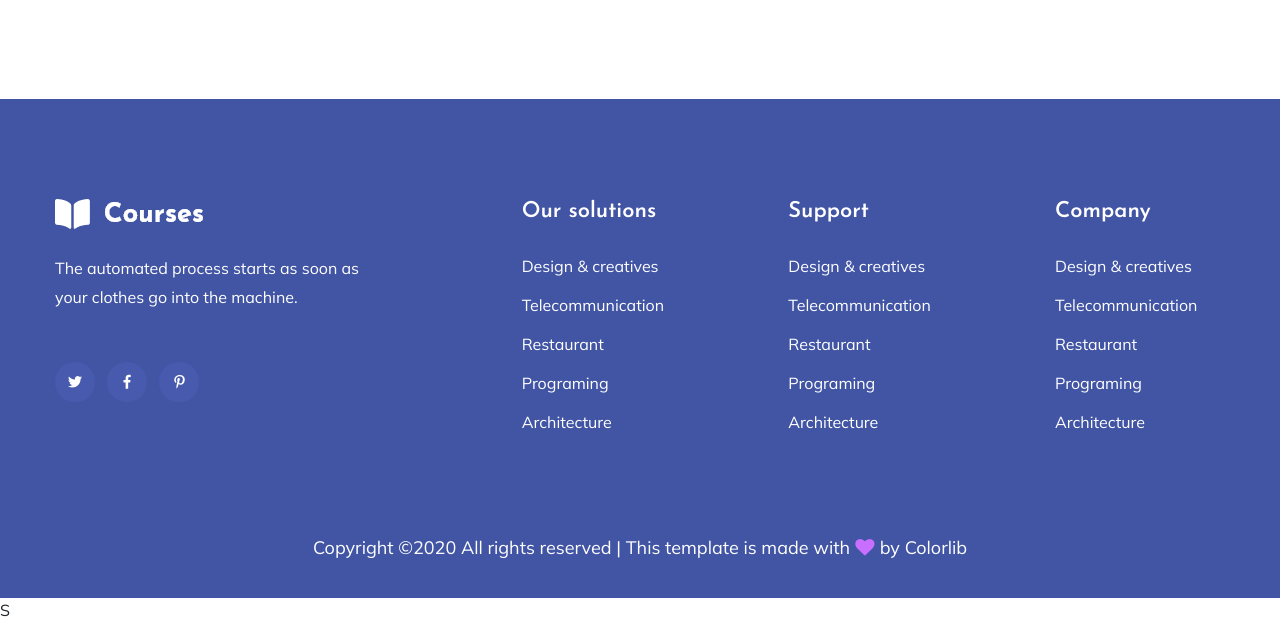
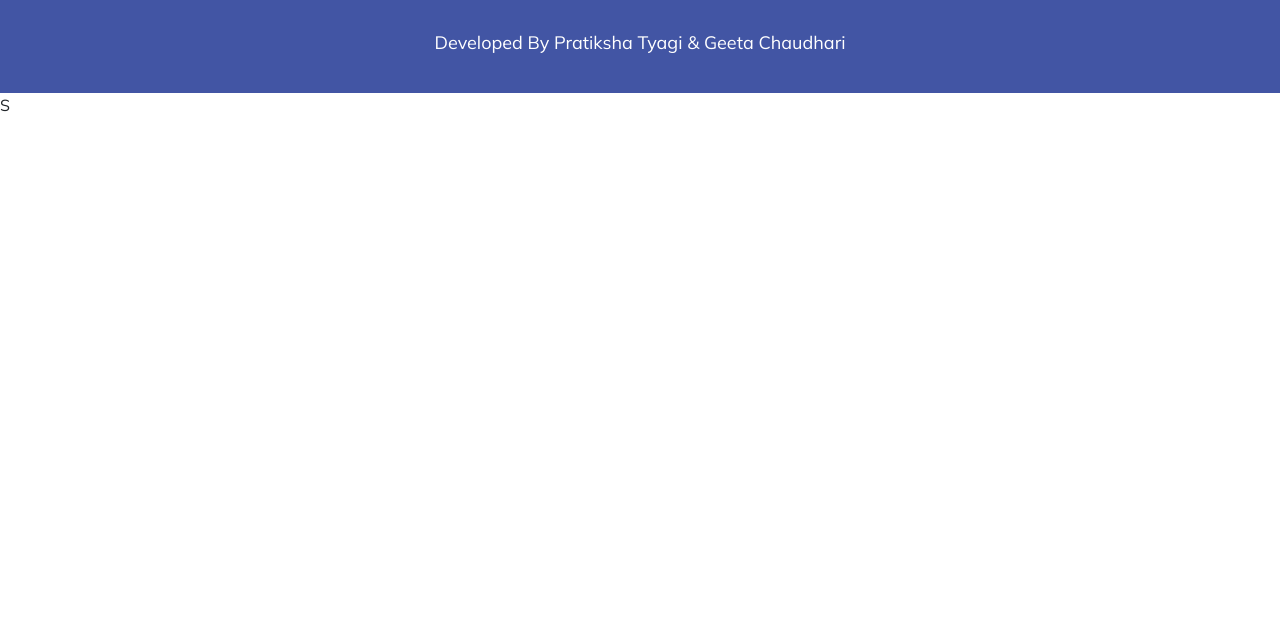
Before and after one commit to Pratiksha69/Quizapp, a Django app: page /index/ in a window 1280 px wide. Shown: the part 2112-2734 px from the top of the page. After the commit the page ends 2224 px from the top, so only its background shows below. Run offline with Django 3.2, Linux system fonts and the light colour scheme; some libraries are stand-ins or nearby versions.

Commit message:
aryan commit

```diff
--- a/webapp/templates/index.html
+++ b/webapp/templates/index.html
@@ -165,7 +165,7 @@
                 <div class="team-active">
                     <div class="single-cat text-center">
                         <div class="cat-icon">
-                            <img src="{% static '/assets/img/gallery/team1.png'%" alt="">
+                            <img src="{% static '/assets/img/gallery/team1.png' %}" alt="">
                         </div>
                         <div class="cat-cap">
                             <h5><a href="services.html">Pratiksha Tyagi </a></h5>
@@ -178,33 +178,6 @@
                         </div>
                         <div class="cat-cap">
                             <h5><a href="services.html">Geeta chaudhari</a></h5>
-                            <p>The automated process all your website tasks.</p>
-                        </div>
-                    </div>
-                    <div class="single-cat text-center">
-                        <div class="cat-icon">
-                            <img src="{% static '/assets/img/gallery/team3.png' %}" alt="">
-                        </div>
-                        <div class="cat-cap">
-                            <h5><a href="services.html">Mr. Shakil</a></h5>
-                            <p>The automated process all your website tasks.</p>
-                        </div>
-                    </div>
-                    <div class="single-cat text-center">
-                        <div class="cat-icon">
-                            <img src="{% static '/assets/img/gallery/team4.png' %}" alt="">
-                        </div>
-                        <div class="cat-cap">
-                            <h5><a href="services.html">Mr. Arafat</a></h5>
-                            <p>The automated process all your website tasks.</p>
-                        </div>
-                    </div>
-                    <div class="single-cat text-center">
-                        <div class="cat-icon">
-                            <img src="{% static '/assets/img/gallery/team3.png' %}" alt="">
-                        </div>
-                        <div class="cat-cap">
-                            <h5><a href="services.html">Mr. saiful</a></h5>
                             <p>The automated process all your website tasks.</p>
                         </div>
                     </div>
@@ -238,97 +211,25 @@
         </section>
         <!-- About Area End -->
     </main>
+
     <footer>
      <div class="footer-wrappper footer-bg">
-        <!-- Footer Start-->
-        <div class="footer-area footer-padding">
-            <div class="container">
-                <div class="row justify-content-between">
-                    <div class="col-xl-4 col-lg-5 col-md-4 col-sm-6">
-                        <div class="single-footer-caption mb-50">
-                            <div class="single-footer-caption mb-30">
-                                <!-- logo -->
-                                <div class="footer-logo mb-25">
-                                    <a href="index.html"><img src="/assets/img/logo/logo2_footer.png" alt=""></a>
-                                </div>
-                                <div class="footer-tittle">
-                                    <div class="footer-pera">
-                                        <p>The automated process starts as soon as your clothes go into the machine.</p>
-                                    </div>
-                                </div>
-                                <!-- social -->
-                                <div class="footer-social">
-                                    <a href="#"><i class="fab fa-twitter"></i></a>
-                                    <a href="https://bit.ly/sai4ull"><i class="fab fa-facebook-f"></i></a>
-                                    <a href="#"><i class="fab fa-pinterest-p"></i></a>
-                                </div>
-                            </div>
-                        </div>
-                    </div>
-                    <div class="col-xl-2 col-lg-3 col-md-4 col-sm-5">
-                        <div class="single-footer-caption mb-50">
-                            <div class="footer-tittle">
-                                <h4>Our solutions</h4>
-                                <ul>
-                                    <li><a href="#">Design & creatives</a></li>
-                                    <li><a href="#">Telecommunication</a></li>
-                                    <li><a href="#">Restaurant</a></li>
-                                    <li><a href="#">Programing</a></li>
-                                    <li><a href="#">Architecture</a></li>
-                                </ul>
-                            </div>
-                        </div>
-                    </div>
-                    <div class="col-xl-2 col-lg-4 col-md-4 col-sm-6">
-                        <div class="single-footer-caption mb-50">
-                            <div class="footer-tittle">
-                                <h4>Support</h4>
-                                <ul>
-                                    <li><a href="#">Design & creatives</a></li>
-                                    <li><a href="#">Telecommunication</a></li>
-                                    <li><a href="#">Restaurant</a></li>
-                                    <li><a href="#">Programing</a></li>
-                                    <li><a href="#">Architecture</a></li>
-                                </ul>
-                            </div>
-                        </div>
-                    </div>
-                    <div class="col-xl-2 col-lg-3 col-md-4 col-sm-6">
-                        <div class="single-footer-caption mb-50">
-                            <div class="footer-tittle">
-                                <h4>Company</h4>
-                                <ul>
-                                    <li><a href="#">Design & creatives</a></li>
-                                    <li><a href="#">Telecommunication</a></li>
-                                    <li><a href="#">Restaurant</a></li>
-                                    <li><a href="#">Programing</a></li>
-                                    <li><a href="#">Architecture</a></li>
-                                </ul>
-                            </div>
-                        </div>
-                    </div>
-                </div>
-            </div>
-        </div>
-        <!-- footer-bottom area -->
         <div class="footer-bottom-area">
             <div class="container">
                 <div class="footer-border">
                     <div class="row d-flex align-items-center">
                         <div class="col-xl-12 ">
                             <div class="footer-copy-right text-center">
-                                <p><!-- Link back to Colorlib can't be removed. Template is licensed under CC BY 3.0. -->
-                                  Copyright &copy;<script>document.write(new Date().getFullYear());</script> All rights reserved | This template is made with <i class="fa fa-heart" aria-hidden="true"></i> by <a href="https://colorlib.com" target="_blank">Colorlib</a>
-                                  <!-- Link back to Colorlib can't be removed. Template is licensed under CC BY 3.0. --></p>
+                                <p>Developed By Pratiksha Tyagi & Geeta Chaudhari</p>
                               </div>
                           </div>
                       </div>
                   </div>
               </div>
           </div>
-          <!-- Footer End-->
       </div>
   </footer>
+
   <!-- Scroll Up -->
   <div id="back-top" >
     <a title="Go to Top" href="#"> <i class="fas fa-level-up-alt"></i></a>
```
Also changed, not shown: db.sqlite3.
